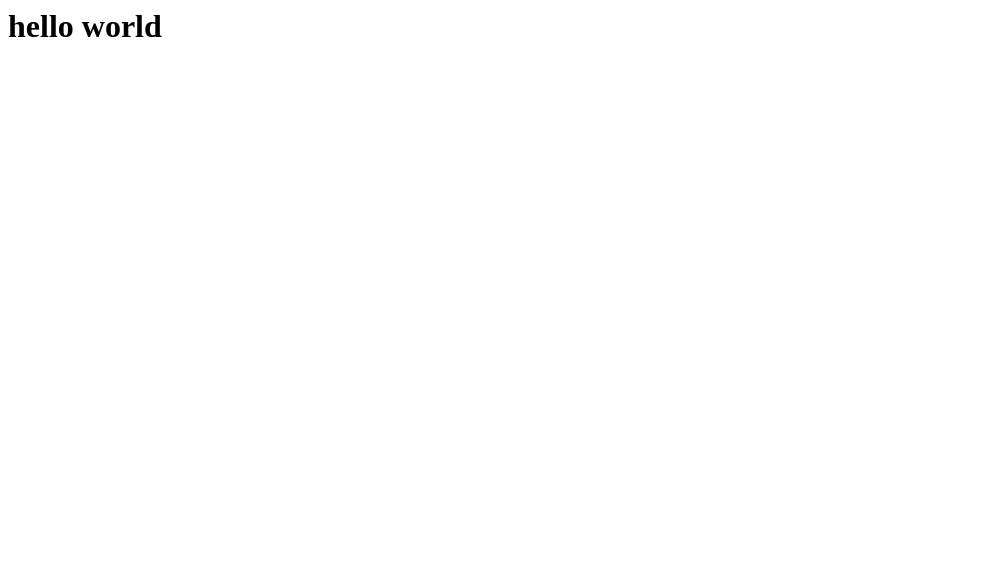
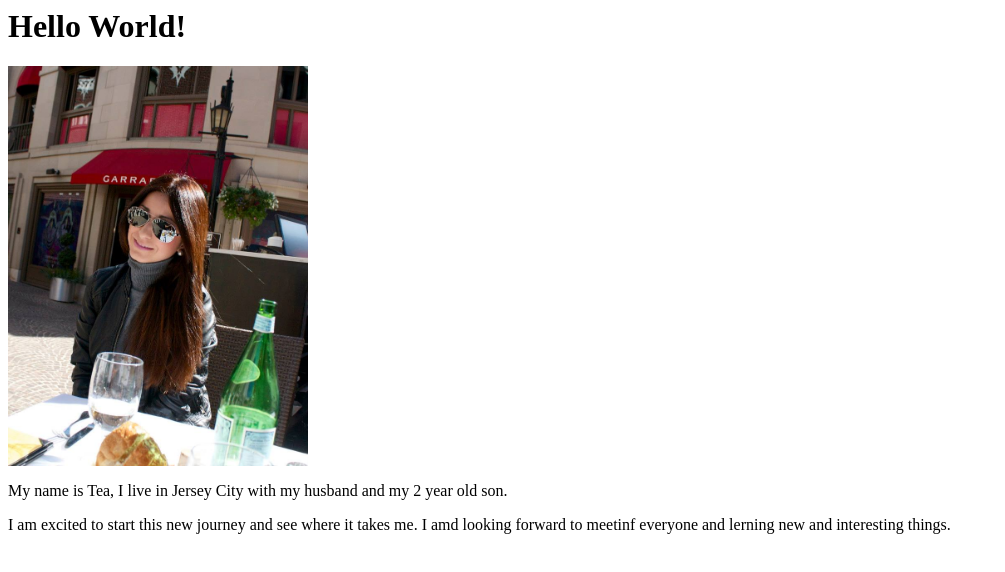
Before and after one commit to joelitea/joelitea.github.io, a plain HTML site: page index.html in a window 1280 px wide. Shown: the whole page, without its empty margins (0-1005 px from the left). Drawn offline with Linux system fonts and the light colour scheme.

Commit message:
Paragraph and Picture

```diff
--- a/index.html
+++ b/index.html
@@ -1 +1,14 @@
-<h1>hello world</h1>
+<!DOCTYPE>
+<html>
+<head>
+<title>
+HTML Basics
+</title>
+<body>
+<h1>Hello World!</h1>
+<img src="imgs/Tea.jpg" width="300" />
+<p> My name is Tea, I live in Jersey City with my husband and my 2 year old son.
+<p> I am excited to start this new journey and see where it takes me. I amd looking forward to meetinf everyone and lerning new and interesting things. </p1>
+
+</body>
+</html>
```
Also changed, not shown: imgs/Tea.jpg (added), sampleimg.jpg (deleted).
